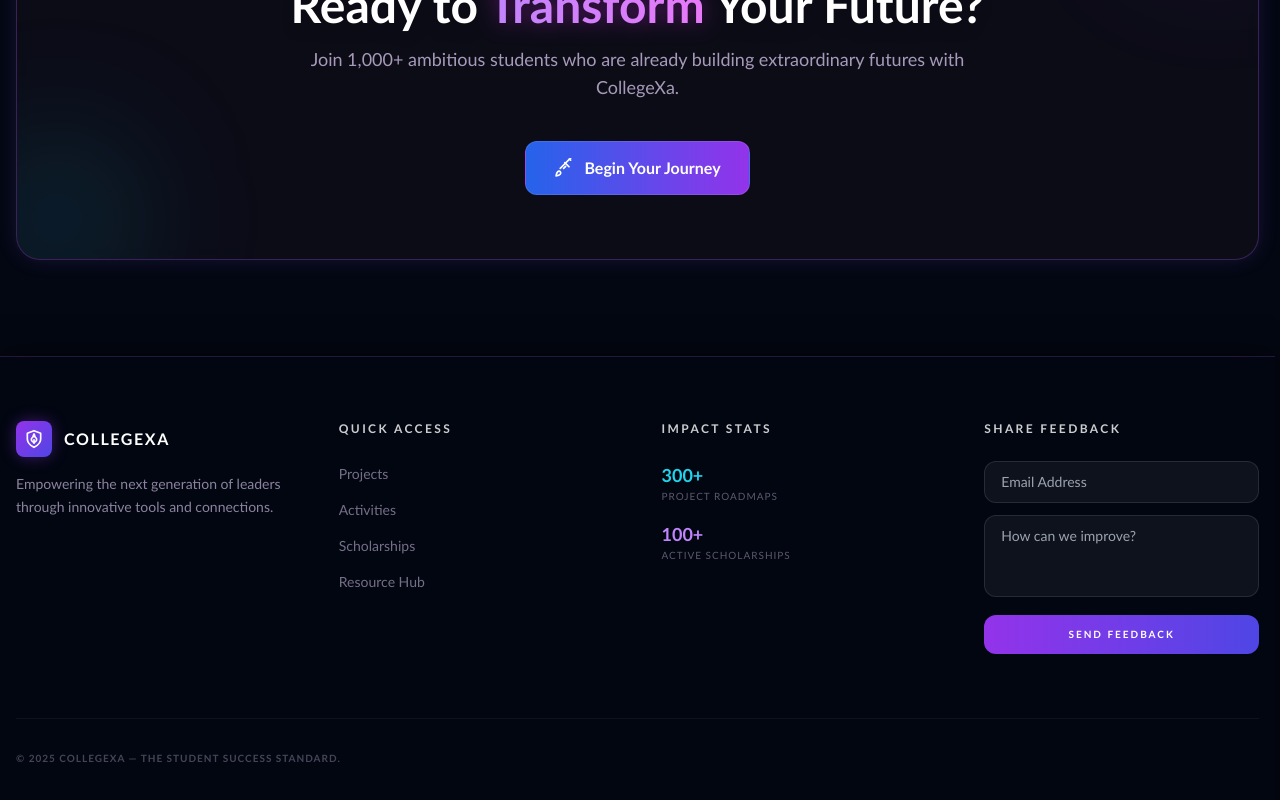
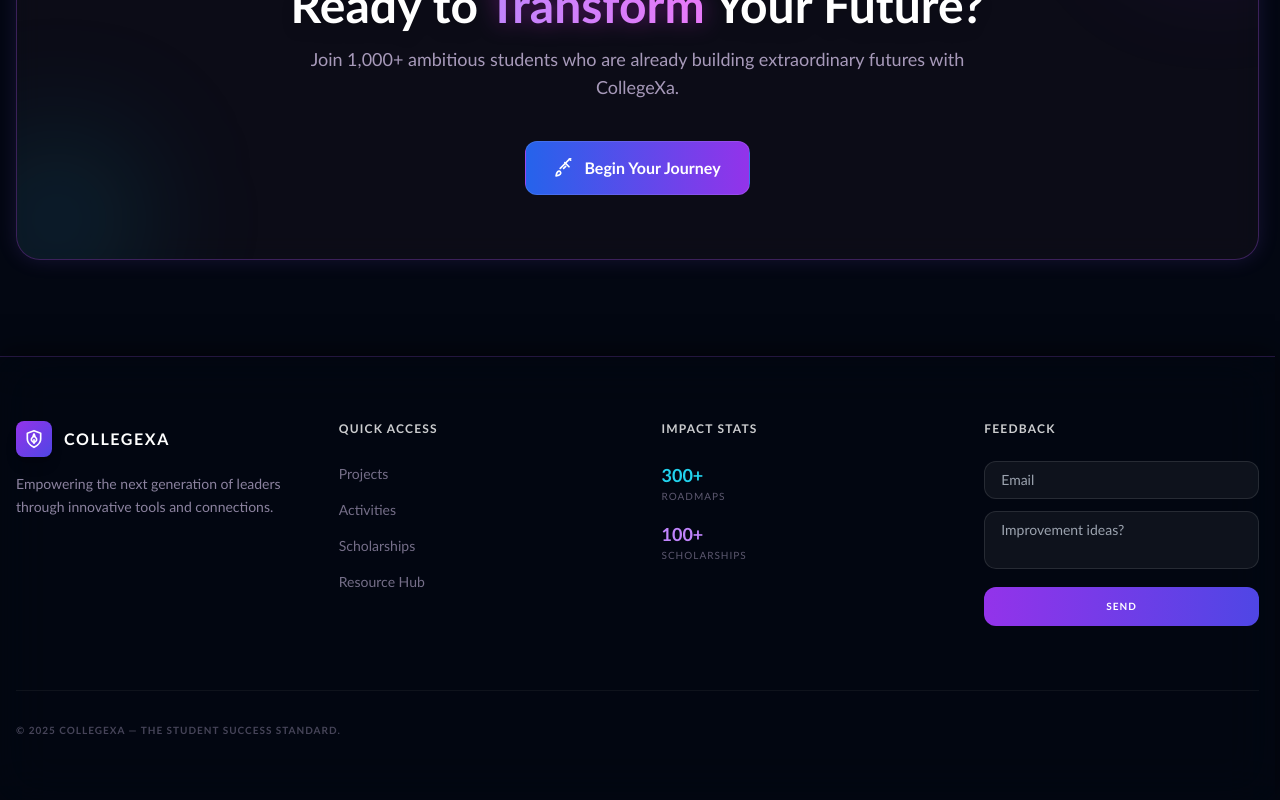
Before and after one commit to collegexaresources-dot/collegexa, a React (Vite) app in the folder copy-of-collegexa/: page / in a window 1280 px wide. Shown: the part 3227-4027 px from the top of the page. Built offline with nearby package versions, Linux system fonts and the light colour scheme.

Commit message:
Update Footer.tsx

```diff
--- a/copy-of-collegexa/components/Footer.tsx
+++ b/copy-of-collegexa/components/Footer.tsx
@@ -1,45 +1,34 @@
-
 import React, { useState, memo, useCallback } from 'react';
 import { CollegeLogoIcon } from './icons/CollegeLogoIcon';
 
 const FORMSPREE_ID = "xjgvkvqj";
 
-interface FooterProps {
-  onNavigate: (page: string) => void;
-}
-
-const Footer: React.FC<FooterProps> = ({ onNavigate }) => {
+const Footer: React.FC<{ onNavigate: (p: string) => void }> = ({ onNavigate }) => {
   const [email, setEmail] = useState('');
-  const [message, setMessage] = useState('');
+  const [msg, setMsg] = useState('');
   const [status, setStatus] = useState<'idle' | 'submitting' | 'success' | 'error'>('idle');
 
-  const handleNavigate = useCallback((page: string) => (e: React.MouseEvent) => {
+  const handleNav = useCallback((p: string) => (e: React.MouseEvent) => {
     e.preventDefault();
-    onNavigate(page);
+    onNavigate(p);
   }, [onNavigate]);
 
   const handleSubmit = async (e: React.FormEvent) => {
     e.preventDefault();
     if (!FORMSPREE_ID) return;
-
     setStatus('submitting');
     try {
-      const response = await fetch(`https://formspree.io/f/${FORMSPREE_ID}`, {
+      const r = await fetch(`https://formspree.io/f/${FORMSPREE_ID}`, {
         method: 'POST',
         headers: { 'Content-Type': 'application/json' },
-        body: JSON.stringify({ email, message }),
+        body: JSON.stringify({ email, message: msg }),
       });
-      if (response.ok) {
+      if (r.ok) {
         setStatus('success');
-        setEmail('');
-        setMessage('');
+        setEmail(''); setMsg('');
         setTimeout(() => setStatus('idle'), 5000);
-      } else {
-        setStatus('error');
-      }
-    } catch {
-      setStatus('error');
-    }
+      } else setStatus('error');
+    } catch { setStatus('error'); }
   };
 
   return (
@@ -48,81 +37,42 @@ const Footer: React.FC<FooterProps> = ({ onNavigate }) => {
         <div className="grid grid-cols-1 md:grid-cols-2 lg:grid-cols-4 gap-12">
           <div>
              <div className="flex items-center gap-3 mb-4">
-                <div className="p-2 bg-gradient-to-br from-purple-600 to-indigo-600 rounded-lg shadow-[0_0_15px_rgba(147,51,234,0.4)]">
+                <div className="p-2 bg-gradient-to-br from-purple-600 to-indigo-600 rounded-lg shadow-lg">
                   <CollegeLogoIcon className="h-5 w-5 text-white" />
                 </div>
                 <h1 className="text-base font-black tracking-widest text-white">COLLEGEXA</h1>
               </div>
-            <p className="text-sm text-purple-200/60 max-w-sm leading-relaxed">
-              Empowering the next generation of leaders through innovative tools and connections.
-            </p>
+            <p className="text-sm text-purple-200/60 leading-relaxed">Empowering the next generation of leaders through innovative tools and connections.</p>
           </div>
-
           <div>
-            <h3 className="text-xs font-black tracking-[0.2em] text-white uppercase mb-6 opacity-80">Quick Access</h3>
+            <h3 className="text-xs font-black tracking-widest text-white uppercase mb-6 opacity-80">Quick Access</h3>
             <ul className="space-y-3">
-              {['Projects', 'Activities', 'Scholarships', 'Blog'].map(page => (
-                <li key={page}>
-                  <button onClick={handleNavigate(page === 'Blog' ? 'Blog' : page)} className="text-sm text-purple-200/50 hover:text-white transition-all duration-300">
-                    {page === 'Blog' ? 'Resource Hub' : page}
-                  </button>
-                </li>
+              {['Projects', 'Activities', 'Scholarships', 'Blog'].map(p => (
+                <li key={p}><button onClick={handleNav(p)} className="text-sm text-purple-200/50 hover:text-white transition-all">{p === 'Blog' ? 'Resource Hub' : p}</button></li>
               ))}
             </ul>
           </div>
-
           <div>
-            <h3 className="text-xs font-black tracking-[0.2em] text-white uppercase mb-6 opacity-80">Impact Stats</h3>
+            <h3 className="text-xs font-black tracking-widest text-white uppercase mb-6 opacity-80">Impact Stats</h3>
             <ul className="space-y-4">
-              <li className="flex flex-col">
-                <span className="text-lg font-bold text-cyan-400">300+</span>
-                <span className="text-[10px] uppercase tracking-widest text-purple-200/40">Project Roadmaps</span>
-              </li>
-              <li className="flex flex-col">
-                <span className="text-lg font-bold text-purple-400">100+</span>
-                <span className="text-[10px] uppercase tracking-widest text-purple-200/40">Active Scholarships</span>
-              </li>
+              <li className="flex flex-col"><span className="text-lg font-bold text-cyan-400">300+</span><span className="text-[10px] uppercase tracking-widest text-purple-200/40">Roadmaps</span></li>
+              <li className="flex flex-col"><span className="text-lg font-bold text-purple-400">100+</span><span className="text-[10px] uppercase tracking-widest text-purple-200/40">Scholarships</span></li>
             </ul>
           </div>
-
           <div>
-            <h3 className="text-xs font-black tracking-[0.2em] text-white uppercase mb-6 opacity-80">Share Feedback</h3>
+            <h3 className="text-xs font-black tracking-widest text-white uppercase mb-6 opacity-80">Feedback</h3>
             <form onSubmit={handleSubmit} className="space-y-3">
-              <input
-                type="email" required placeholder="Email Address" value={email}
-                onChange={(e) => setEmail(e.target.value)}
-                className="w-full px-4 py-2.5 bg-white/5 border border-white/10 rounded-xl text-sm text-white focus:outline-none focus:border-purple-500/40 transition-all"
-              />
-              <textarea
-                required placeholder="How can we improve?" rows={3} value={message}
-                onChange={(e) => setMessage(e.target.value)}
-                className="w-full px-4 py-2.5 bg-white/5 border border-white/10 rounded-xl text-sm text-white focus:outline-none focus:border-purple-500/40 transition-all resize-none"
-              />
-              <button
-                type="submit" disabled={status === 'submitting'}
-                className={`w-full py-3 rounded-xl text-[10px] font-black uppercase tracking-[0.2em] transition-all duration-500 ${
-                  status === 'success'
-                  ? 'bg-green-500/20 border border-green-500/40 text-green-400'
-                  : 'bg-gradient-to-r from-purple-600 to-indigo-600 text-white hover:brightness-110 active:scale-95'
-                }`}
-              >
-                {status === 'idle' && 'Send Feedback'}
-                {status === 'submitting' && 'Sending...'}
-                {status === 'success' && 'Success!'}
-                {status === 'error' && 'Error Occurred'}
+              <input type="email" required placeholder="Email" value={email} onChange={e => setEmail(e.target.value)} className="w-full px-4 py-2 bg-white/5 border border-white/10 rounded-xl text-sm text-white focus:outline-none focus:border-purple-500/40 transition-all"/>
+              <textarea required placeholder="Improvement ideas?" rows={2} value={msg} onChange={e => setMsg(e.target.value)} className="w-full px-4 py-2 bg-white/5 border border-white/10 rounded-xl text-sm text-white focus:outline-none focus:border-purple-500/40 transition-all resize-none"/>
+              <button type="submit" disabled={status==='submitting'} className={`w-full py-3 rounded-xl text-[10px] font-black uppercase tracking-widest transition-all ${status==='success'?'bg-green-500/20 text-green-400':'bg-gradient-to-r from-purple-600 to-indigo-600 text-white hover:brightness-110'}`}>
+                {status==='idle'?'Send':status==='submitting'?'...':status==='success'?'Success!':'Error'}
               </button>
             </form>
           </div>
         </div>
-
-        <div className="mt-16 pt-8 border-t border-white/5">
-          <p className="text-[10px] font-bold uppercase tracking-widest text-purple-200/30 text-center sm:text-left">
-            &copy; 2025 CollegeXa — The Student Success Standard.
-          </p>
-        </div>
+        <div className="mt-16 pt-8 border-t border-white/5"><p className="text-[10px] font-bold uppercase tracking-widest text-purple-200/30">&copy; 2025 CollegeXa — The Student Success Standard.</p></div>
       </div>
     </footer>
   );
 };
-
 export default memo(Footer);
```
